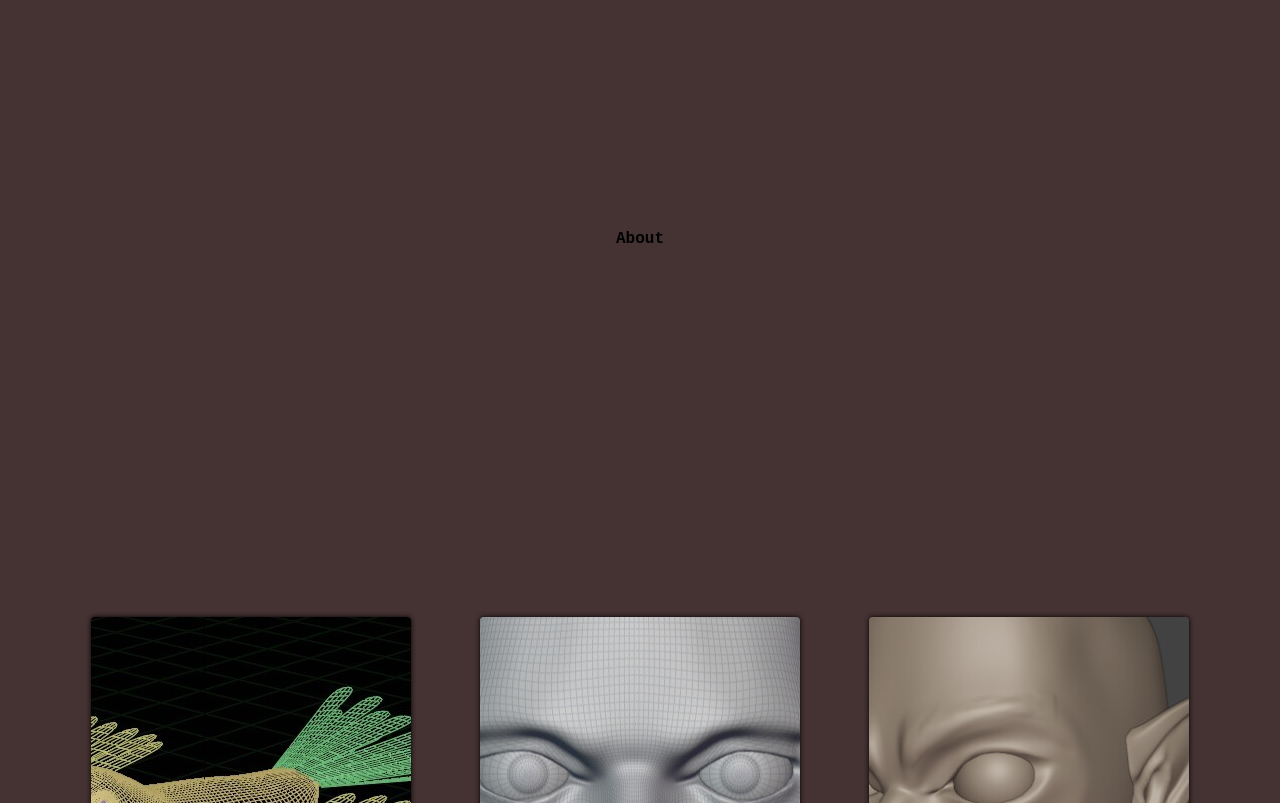
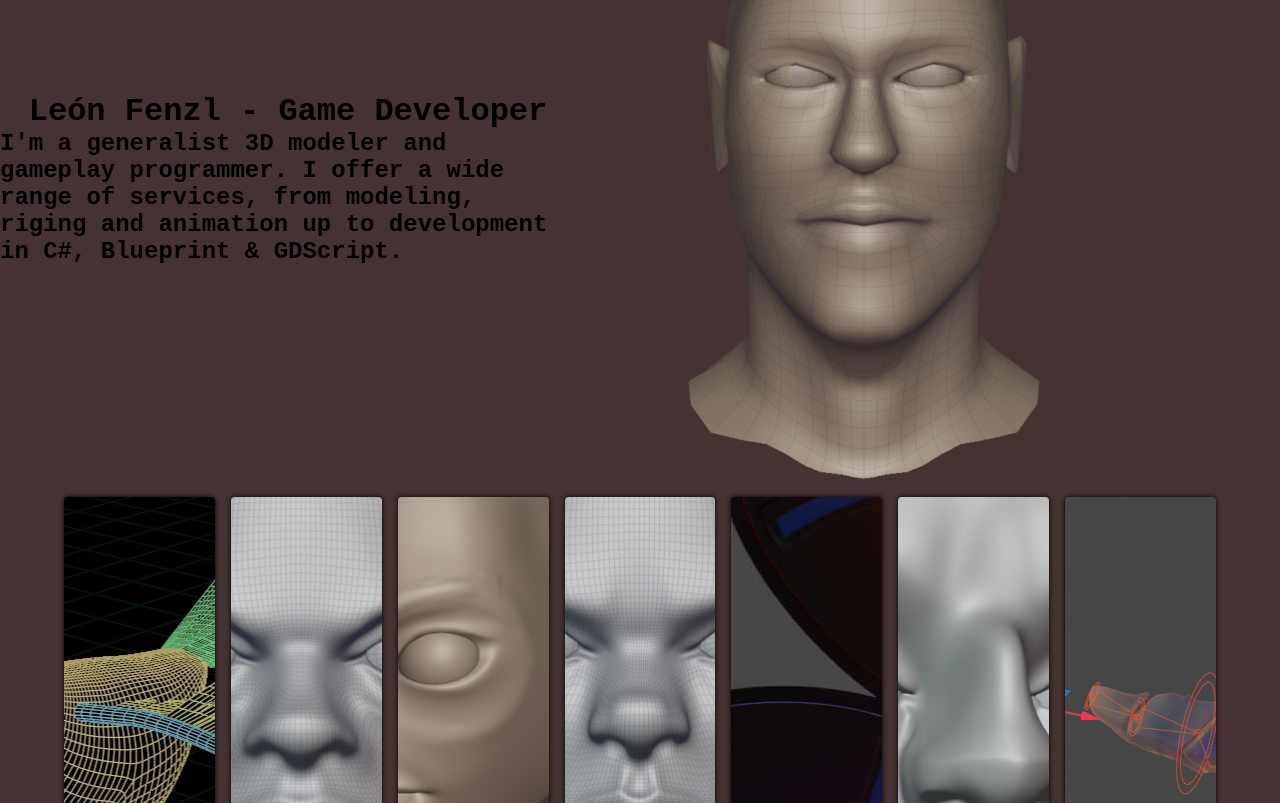
Before and after one commit to leon-fenzl/reactstudy, a React (Create React App) app: page / in a window 1280 px wide. Shown: the part 877-1680 px from the top of the page. Built offline with nearby package versions, Linux system fonts and the light colour scheme.

Commit message:
portrait

```diff
--- a/src/App.js
+++ b/src/App.js
@@ -17,10 +17,6 @@ export default function App(){
       <br/>
       <Works/>
       <br/>
-      <Works/>
-      <br/>
-      <Works/>
-      <br/>
       <Footer/>
     </>
   );
--- a/src/Pages/About.js
+++ b/src/Pages/About.js
@@ -1,11 +1,20 @@
 import React from "react";
 import Navbar from "./comps/Navbar";
 import Footer from "./comps/Footer";
+import portrait from "../images/cpt.png"
 export default function About(){
   return(
   <>
   <div className="about" id="about">
-    <p>About</p>
+    <div className="about-info">
+      <h1>León Fenzl - Game Developer</h1>
+      <h2>
+        {`I'm a generalist 3D modeler and gameplay programmer.
+        I offer a wide range of services, from modeling, riging
+        and animation up to development in C#, Blueprint & GDScript.`}
+      </h2>
+    </div>
+    <img src={portrait} id="portrait"/>
   </div>
   </>
   );
--- a/src/Pages/Works.js
+++ b/src/Pages/Works.js
@@ -12,38 +12,36 @@ export default function Works(){
       <div className="flex-holder" id="works">
         <div className="flexbox">
           <a to="" className="flex-item" id="img1">
+          <h2 className="item-name">Samsara</h2>
           <div className="item-name-bg"/>
-        <h2 className="item-name">Samsara</h2>
           </a>
+
           <a to="" className="flex-item" id="img2">
           <div className="item-name-bg"/>
-        <h2 className="item-name">Samsara</h2>
+          <h2 className="item-name">Elf 1</h2>
           </a>
+
           <a to="" className="flex-item" id="img3">
           <div className="item-name-bg"/>
-        <h2 className="item-name">Samsara</h2>
+          <h2 className="item-name">Elf 2</h2>
           </a>
+
           <a to="" className="flex-item" id="img4">
           <div className="item-name-bg"/>
-        <h2 className="item-name">Elf Study 1</h2>
+          <h2 className="item-name">Elf 3</h2>
           </a>
 
           <a to="" className="flex-item" id="img5">
           <div className="item-name-bg"/>
-        <h2 className="item-name">Elf Study 2</h2>
+          <h2 className="item-name">Pokéball</h2>
           </a>
 
           <a to="" className="flex-item" id="img6">
           <div className="item-name-bg"/>
-        <h2 className="item-name">Elf Study 3</h2>
+          <h2 className="item-name">Sculpt Study</h2>
           </a>
 
           <a to="" className="flex-item" id="img7">
-        <div className="item-name-bg"/>
-        <h2 className="item-name">Fan made Pokéball</h2>
-        </a>
-
-        <a to="" className="flex-item" id="img8">
           <div className="item-name-bg"/>
           <h2 className="item-name">Sculpt Study</h2>
           </a>
--- a/src/pages/comps/Modal.js
+++ b/src/pages/comps/Modal.js
@@ -2,13 +2,13 @@ import React from "react";
 import { ModalContext } from "./context";
 export default function Modal({className,children}){
   return(
-<ModalContext.Consumer>
+    <ModalContext.Consumer>
       {context => {
         if (context.showModal) {
           return(
             <div className={className}>
             {children}
-          </div>
+            </div>
           );
         }
         return null;
--- a/src/styles/app.css
+++ b/src/styles/app.css
@@ -93,7 +93,7 @@
 }
 .flexbox{
   display: flex;
-  flex-wrap: wrap;
+
   width: 90%;
   justify-content: space-around;
   align-items: center;
@@ -101,10 +101,10 @@
 }
 .flex-item{
   position: relative;
-  min-width: 20rem;
-  min-height: 30rem;
+  width: 20rem;
+  height: 30rem;
   transition: 1s;
-
+  flex: 1;
   border: none;
   border-radius: .25rem;
   box-shadow: 0px 0px 5px black;
@@ -134,9 +134,11 @@
   display: none;
   color: antiquewhite;
   transition: 1s;
+  z-index: 1;
 }
 .flex-item:hover{
   scale: 1.05;
+  flex: 2;
   box-shadow: 0px 5px 10px black;
   .item-name-bg{
     display: flex;
@@ -147,9 +149,19 @@
 }
 /* ABOUT */
 .about{
-  width: 100svw;
-  min-height: 90svh;
+  width: 90dvw;
+  min-height: 45svh;
   display: flex;
   justify-content: center;
   align-items: center;
 }
+.about-info{
+  display: flex;
+  flex-direction: column;
+  justify-content: center;
+  align-items: center;
+  text-justify:auto;
+}
+#portrait{
+  max-width: 50%;
+}
--- a/src/styles/imgsadress.css
+++ b/src/styles/imgsadress.css
@@ -17,5 +17,14 @@
   background-image: url("../images/portfolio/sculptest.jpg");
 }
 #img7{
-  background-image: url("../images/portfolio/canary.jpg");
+  background-image: url("../images/portfolio/Caranguejo Rig.PNG");
 }
+#img8{
+  background-image: url("../images/portfolio/sculptest.jpg");
+}
+#img9{
+  background-image: url("../images/portfolio/sculptest.jpg");
+}
+#img10{
+  background-image: url("../images/portfolio/sculptest.jpg");
+}
```
Also changed, not shown: src/images/cpt.png (added). Lines whose indentation alone changed are shown as unchanged.
